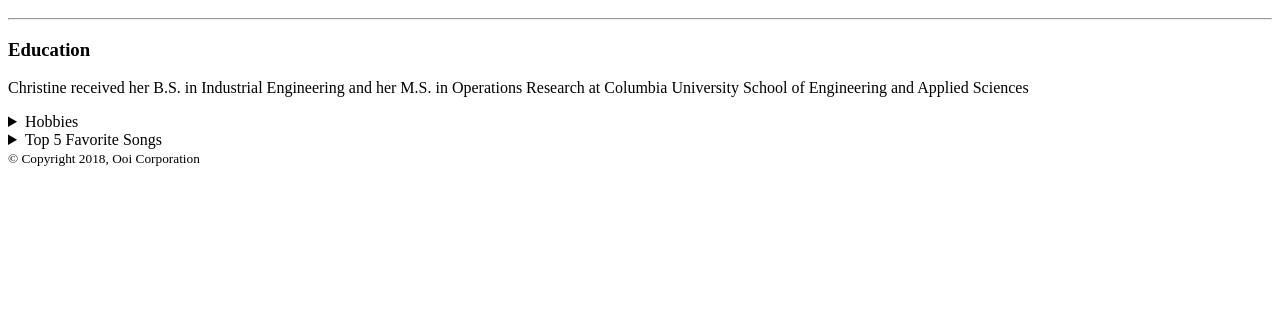
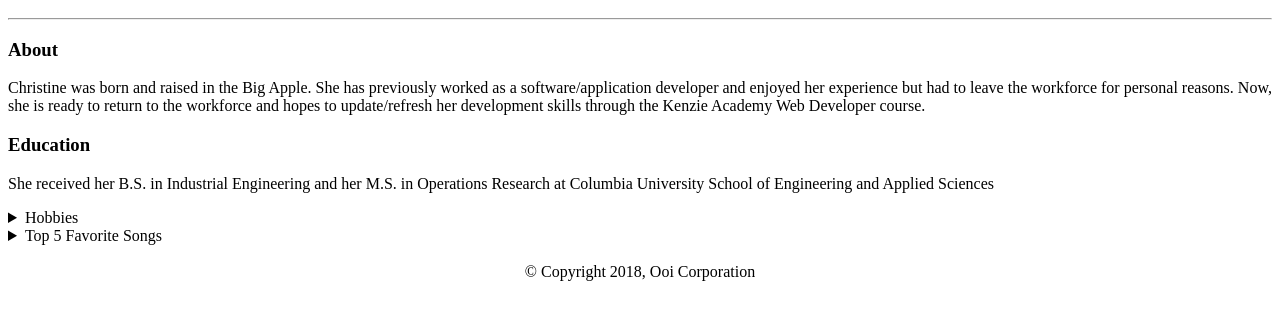
Before and after one commit to christineooi/christineooi.github.io, a plain HTML site: page index.html in a window 1280 px wide. Shown: the part 385-704 px from the top of the page. Drawn offline with Linux system fonts and the light colour scheme.

Commit message:
Added more HTML tags

```diff
--- a/index.html
+++ b/index.html
@@ -15,8 +15,17 @@
         <h2><em>Full-time Mom and Student</em></h2>
         <hr>
         <section>
+          <h3>About</h3>
+            <p>Christine was born and raised in the Big Apple. She has previously worked as a
+               software/application developer and enjoyed her experience but
+               had to leave the workforce for personal reasons.  Now, she is ready to return to the workforce
+               and hopes to update/refresh her development skills through the Kenzie Academy Web Developer
+               course.
+            </p>
+        </section>
+        <section>
           <h3>Education</h3>
-          <p>Christine received her B.S. in Industrial Engineering and her M.S. in
+          <p>She received her B.S. in Industrial Engineering and her M.S. in
              Operations Research at Columbia University School of Engineering and Applied Sciences</p>
         </section>
         <section>
@@ -41,9 +50,11 @@
               </ol>
           </details>
         </section>
+        <br>
+        <section>
+          <div align="center">&copy; Copyright 2018, Ooi Corporation</div>
+        </section>
     </main>
 </body>
-<footer>
-        <small>&copy; Copyright 2018, Ooi Corporation</small>
-</footer>
+
 </html>
```
